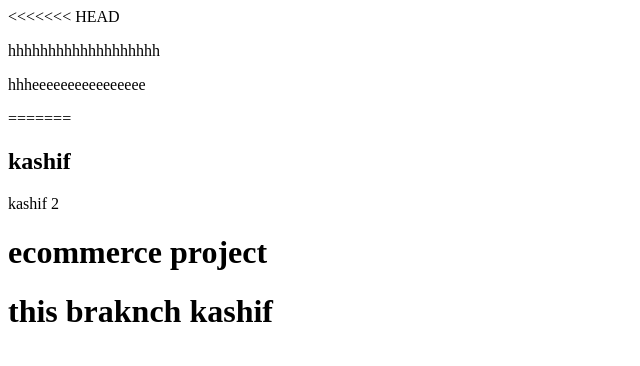
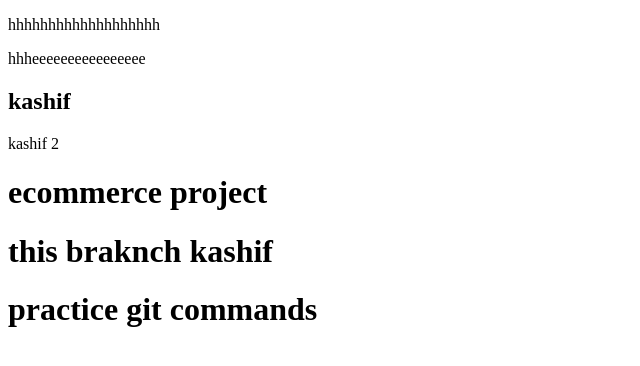
Before and after one commit to Kashif-Qamar1120/Ecommerce_Project, a plain HTML site: page index.html in a window 1280 px wide. Shown: the whole page, without its empty margins (0-640 px from the left). Drawn offline with Linux system fonts and the light colour scheme.

Commit message:
practice

```diff
--- a/index.html
+++ b/index.html
@@ -6,13 +6,12 @@
     <title>Document</title>
 </head>
 <body>
-<<<<<<< HEAD
     <p>hhhhhhhhhhhhhhhhhhh</p>
     <p>hhheeeeeeeeeeeeeeee</p>
-=======
     <h2>kashif</h2>
     <p>kashif 2</p>
     <h1>ecommerce project</h1>
     <h1>this braknch kashif </h1>
+    <h1>practice git commands</h1>
 </body>
 </html>
```
